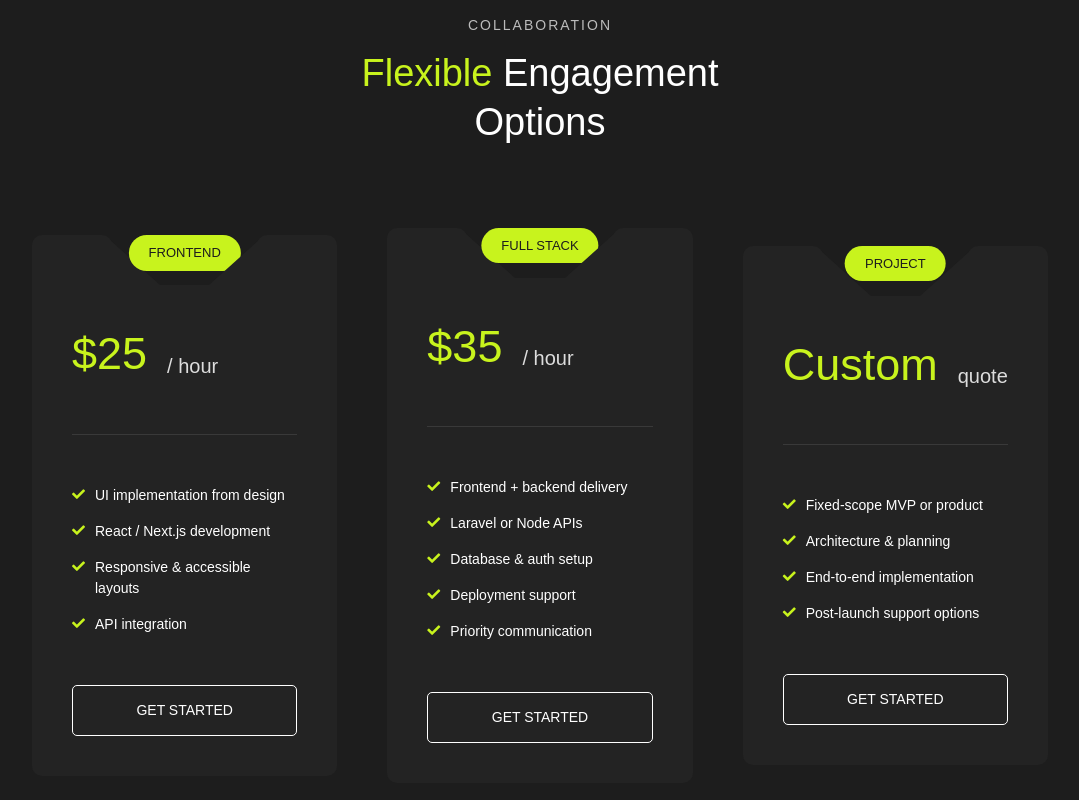
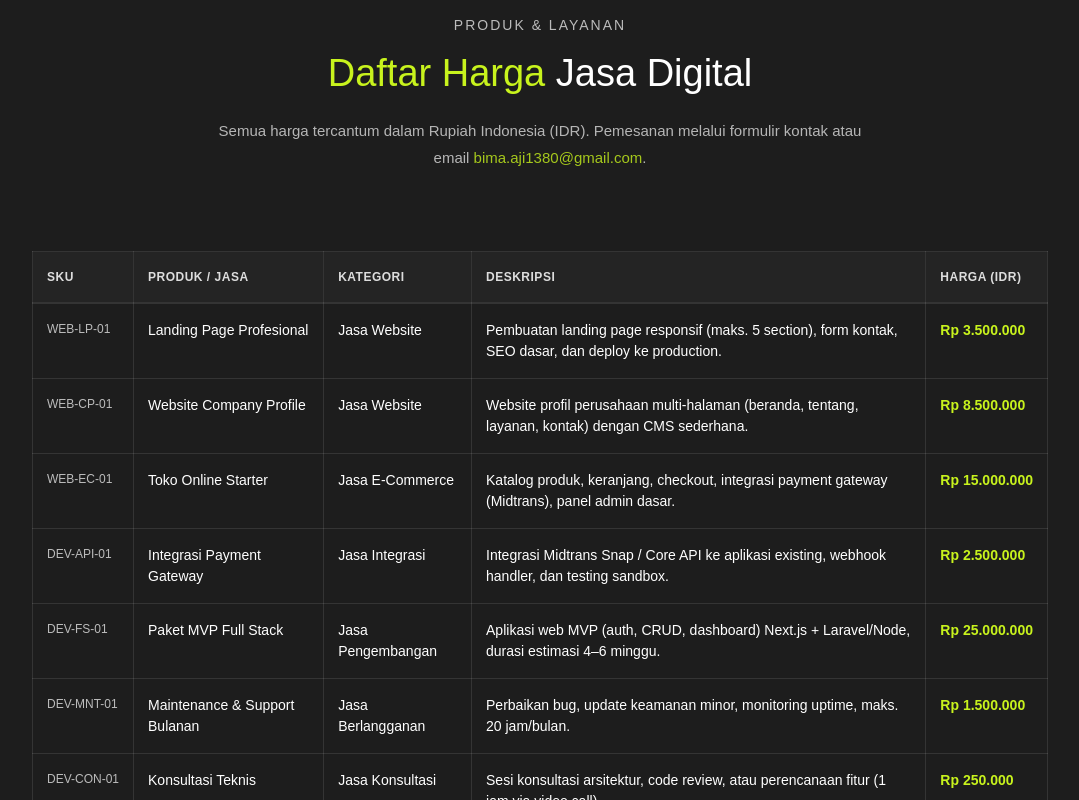
Before and after one commit to Bima1301/new-portofolio-website, a Next.js app: page / in a window 1280 px wide. Shown: the part 6740-7540 px from the top of the page, without its empty margins (100-1179 px from the left). Built offline with nearby package versions, Linux system fonts and the light colour scheme; no server answers.

Commit message:
[FEAT] implement product catalog with IDR pricing, enhance pricing display, and update JSON-LD schema

```diff
--- a/app/globals.css
+++ b/app/globals.css
@@ -261,3 +261,94 @@
 .navbar-nav .nav-item a.active {
   color: var(--main-color, #c9f31d);
 }
+
+/* Product catalog — Midtrans compliance (IDR pricing) */
+.product-catalog-table {
+  width: 100%;
+  border-collapse: collapse;
+  font-size: 14px;
+}
+
+.product-catalog-table caption.sr-only {
+  position: absolute;
+  width: 1px;
+  height: 1px;
+  padding: 0;
+  margin: -1px;
+  overflow: hidden;
+  clip: rect(0, 0, 0, 0);
+  border: 0;
+}
+
+.product-catalog-table th,
+.product-catalog-table td {
+  padding: 16px 14px;
+  border: 1px solid rgba(255, 255, 255, 0.1);
+  vertical-align: top;
+  text-align: left;
+}
+
+.product-catalog-table th {
+  background: rgba(255, 255, 255, 0.04);
+  font-size: 12px;
+  text-transform: uppercase;
+  letter-spacing: 0.5px;
+  opacity: 0.85;
+  white-space: nowrap;
+}
+
+.product-catalog-table tbody tr:hover {
+  background: rgba(255, 255, 255, 0.02);
+}
+
+.product-catalog-table .product-price {
+  font-weight: 600;
+  color: var(--maincolor);
+  white-space: nowrap;
+}
+
+.product-catalog-table td:first-child {
+  font-size: 12px;
+  opacity: 0.7;
+  white-space: nowrap;
+}
+
+@media (max-width: 991px) {
+  .product-catalog-table thead {
+    display: none;
+  }
+
+  .product-catalog-table tr {
+    display: block;
+    margin-bottom: 20px;
+    border: 1px solid rgba(255, 255, 255, 0.1);
+    border-radius: 8px;
+    overflow: hidden;
+  }
+
+  .product-catalog-table td {
+    display: block;
+    border: none;
+    border-bottom: 1px solid rgba(255, 255, 255, 0.06);
+    padding: 12px 16px;
+  }
+
+  .product-catalog-table td:last-child {
+    border-bottom: none;
+  }
+
+  .product-catalog-table td::before {
+    content: attr(data-label) ": ";
+    font-weight: 600;
+    opacity: 0.6;
+    display: block;
+    font-size: 11px;
+    text-transform: uppercase;
+    margin-bottom: 4px;
+  }
+
+  .product-catalog-table td:first-child::before {
+    content: "";
+    display: none;
+  }
+}
--- a/components/gavi/home/price.tsx
+++ b/components/gavi/home/price.tsx
@@ -1,16 +1,84 @@
-import { pricingData } from "@/lib/gavi-data";
+import {
+  formatIdr,
+  pricingData,
+  productCatalogData,
+} from "@/lib/gavi-data";
+import { siteConfig } from "@/lib/site-config";
 
 export default function Price() {
   return (
-    <div className="sec-box price section-padding" data-scroll-index="4">
+    <div
+      className="sec-box price section-padding"
+      data-scroll-index="4"
+      id="daftar-produk"
+    >
       <div className="sec-head mb-80">
+        <div className="row justify-content-center">
+          <div className="col-lg-8 text-center">
+            <h6 className="sub-title opacity-7 mb-15">Produk &amp; Layanan</h6>
+            <h3>
+              <span className="main-color">Daftar Harga</span> Jasa Digital
+            </h3>
+            <p className="fz-15 mt-20 opacity-8">
+              Semua harga tercantum dalam{" "}
+              <strong>Rupiah Indonesia (IDR)</strong>. Pemesanan melalui
+              formulir kontak atau email{" "}
+              <a href={`mailto:${siteConfig.email}`} className="main-color">
+                {siteConfig.email}
+              </a>
+              .
+            </p>
+          </div>
+        </div>
+      </div>
+
+      <div className="product-catalog mb-80">
+        <div className="table-responsive">
+          <table className="product-catalog-table">
+            <caption className="sr-only">
+              Katalog produk dan jasa digital Yanuar Bima dengan harga IDR
+            </caption>
+            <thead>
+              <tr>
+                <th scope="col">SKU</th>
+                <th scope="col">Produk / Jasa</th>
+                <th scope="col">Kategori</th>
+                <th scope="col">Deskripsi</th>
+                <th scope="col">Harga (IDR)</th>
+              </tr>
+            </thead>
+            <tbody>
+              {productCatalogData.map((product) => (
+                <tr key={product.sku}>
+                  <td data-label="SKU">{product.sku}</td>
+                  <td data-label="Produk">{product.name}</td>
+                  <td data-label="Kategori">{product.category}</td>
+                  <td data-label="Deskripsi">{product.description}</td>
+                  <td data-label="Harga" className="product-price">
+                    {formatIdr(product.priceIdr)}
+                  </td>
+                </tr>
+              ))}
+            </tbody>
+          </table>
+        </div>
+        <p className="product-catalog-note fz-13 opacity-7 mt-20">
+          * Harga dapat disesuaikan setelah diskusi scope. PPN berlaku sesuai
+          ketentuan perpajakan yang berlaku.
+        </p>
+      </div>
+
+      <div className="sec-head mb-50">
         <div className="row justify-content-center">
           <div className="col-lg-6 text-center">
             <h6 className="sub-title opacity-7 mb-15">Collaboration</h6>
-            <h3><span className="main-color">Flexible</span> Engagement Options</h3>
+            <h3>
+              <span className="main-color">Flexible</span> Engagement Options
+            </h3>
           </div>
         </div>
       </div>
+
       <div className="row md-marg">
         {pricingData.map((plan) => (
           <div key={plan.type} className="col-lg-4 valign">
@@ -28,14 +96,20 @@ export default function Price() {
                 <div className="feat">
                   <ul className="rest">
                     {plan.features.map((f) => (
-                      <li key={f}><i className="fas fa-check" /> <span>{f}</span></li>
+                      <li key={f}>
+                        <i className="fas fa-check" /> <span>{f}</span>
+                      </li>
                     ))}
                   </ul>
                 </div>
                 <div className="text-center mt-50">
                   <div className="butn-presv">
-                    <a href="#0" data-scroll-nav="5" className="butn butn-md butn-bord radius-5 text-u full-width">
-                      <span>Get Started</span>
+                    <a
+                      href="#0"
+                      data-scroll-nav="5"
+                      className="butn butn-md butn-bord radius-5 text-u full-width"
+                    >
+                      <span>Pesan / Get Started</span>
                     </a>
                   </div>
                 </div>
--- a/components/seo/json-ld.tsx
+++ b/components/seo/json-ld.tsx
@@ -1,4 +1,5 @@
 import { absoluteUrl, buildPortfolioItemListSchema, seoSkills } from "@/lib/seo";
+import { productCatalogData } from "@/lib/gavi-data";
 import { siteConfig } from "@/lib/site-config";
 
 export function JsonLd() {
@@ -79,25 +80,26 @@ export function JsonLd() {
     knowsAbout: [...seoSkills],
     hasOfferCatalog: {
       "@type": "OfferCatalog",
-      name: "Development Services",
-      itemListElement: [
-        {
-          "@type": "Offer",
-          itemOffered: {
-            "@type": "Service",
-            name: "Frontend Development",
-            description: "React, Next.js, TypeScript UI development",
-          },
+      name: "Jasa Digital — Daftar Produk",
+      itemListElement: productCatalogData.map((product, index) => ({
+        "@type": "Offer",
+        position: index + 1,
+        sku: product.sku,
+        price: product.priceIdr,
+        priceCurrency: "IDR",
+        itemOffered: {
+          "@type": "Service",
+          name: product.name,
+          description: product.description,
+          category: product.category,
         },
-        {
-          "@type": "Offer",
-          itemOffered: {
-            "@type": "Service",
-            name: "Full Stack Development",
-            description: "End-to-end web apps with Laravel, Node, and databases",
-          },
+        priceSpecification: {
+          "@type": "PriceSpecification",
+          price: product.priceIdr,
+          priceCurrency: "IDR",
+          valueAddedTaxIncluded: false,
         },
-      ],
+      })),
     },
   };
 
--- a/lib/gavi-data.ts
+++ b/lib/gavi-data.ts
@@ -120,8 +120,9 @@ export const testimonialsData = [
 export const pricingData = [
   {
     type: "Frontend",
-    price: "$25",
-    unit: "/ hour",
+    price: "Rp 350.000",
+    unit: "/ jam",
+    priceNote: "IDR",
     features: [
       "UI implementation from design",
       "React / Next.js development",
@@ -132,8 +133,9 @@ export const pricingData = [
   },
   {
     type: "Full Stack",
-    price: "$35",
-    unit: "/ hour",
+    price: "Rp 500.000",
+    unit: "/ jam",
+    priceNote: "IDR",
     features: [
       "Frontend + backend delivery",
       "Laravel or Node APIs",
@@ -145,8 +147,9 @@ export const pricingData = [
   },
   {
     type: "Project",
-    price: "Custom",
-    unit: "quote",
+    price: "Rp 5.000.000",
+    unit: "mulai dari",
+    priceNote: "IDR",
     features: [
       "Fixed-scope MVP or product",
       "Architecture & planning",
@@ -157,4 +160,81 @@ export const pricingData = [
   },
 ] as const;
 
+/** Katalog jasa digital — harga dalam IDR (Midtrans / compliance) */
+export const productCatalogData = [
+  {
+    sku: "WEB-LP-01",
+    name: "Landing Page Profesional",
+    category: "Jasa Website",
+    description:
+      "Pembuatan landing page responsif (maks. 5 section), form kontak, SEO dasar, dan deploy ke production.",
+    priceIdr: 3_500_000,
+  },
+  {
+    sku: "WEB-CP-01",
+    name: "Website Company Profile",
+    category: "Jasa Website",
+    description:
+      "Website profil perusahaan multi-halaman (beranda, tentang, layanan, kontak) dengan CMS sederhana.",
+    priceIdr: 8_500_000,
+  },
+  {
+    sku: "WEB-EC-01",
+    name: "Toko Online Starter",
+    category: "Jasa E-Commerce",
+    description:
+      "Katalog produk, keranjang, checkout, integrasi payment gateway (Midtrans), panel admin dasar.",
+    priceIdr: 15_000_000,
+  },
+  {
+    sku: "DEV-API-01",
+    name: "Integrasi Payment Gateway",
+    category: "Jasa Integrasi",
+    description:
+      "Integrasi Midtrans Snap / Core API ke aplikasi existing, webhook handler, dan testing sandbox.",
+    priceIdr: 2_500_000,
+  },
+  {
+    sku: "DEV-FS-01",
+    name: "Paket MVP Full Stack",
+    category: "Jasa Pengembangan",
+    description:
+      "Aplikasi web MVP (auth, CRUD, dashboard) Next.js + Laravel/Node, durasi estimasi 4–6 minggu.",
+    priceIdr: 25_000_000,
+  },
+  {
+    sku: "DEV-MNT-01",
+    name: "Maintenance & Support Bulanan",
+    category: "Jasa Berlangganan",
+    description:
+      "Perbaikan bug, update keamanan minor, monitoring uptime, maks. 20 jam/bulan.",
+    priceIdr: 1_500_000,
+  },
+  {
+    sku: "DEV-CON-01",
+    name: "Konsultasi Teknis",
+    category: "Jasa Konsultasi",
+    description:
+      "Sesi konsultasi arsitektur, code review, atau perencanaan fitur (1 jam via video call).",
+    priceIdr: 250_000,
+  },
+  {
+    sku: "DEV-AI-01",
+    name: "Integrasi AI / Chatbot",
+    category: "Jasa Integrasi",
+    description:
+      "Embedding chatbot atau fitur AI ke website/app (OpenAI / Vercel AI SDK), termasuk prompt dasar.",
+    priceIdr: 4_000_000,
+  },
+] as const;
+
+export function formatIdr(amount: number): string {
+  return new Intl.NumberFormat("id-ID", {
+    style: "currency",
+    currency: "IDR",
+    minimumFractionDigits: 0,
+    maximumFractionDigits: 0,
+  }).format(amount);
+}
+
 export { siteConfig };
```
